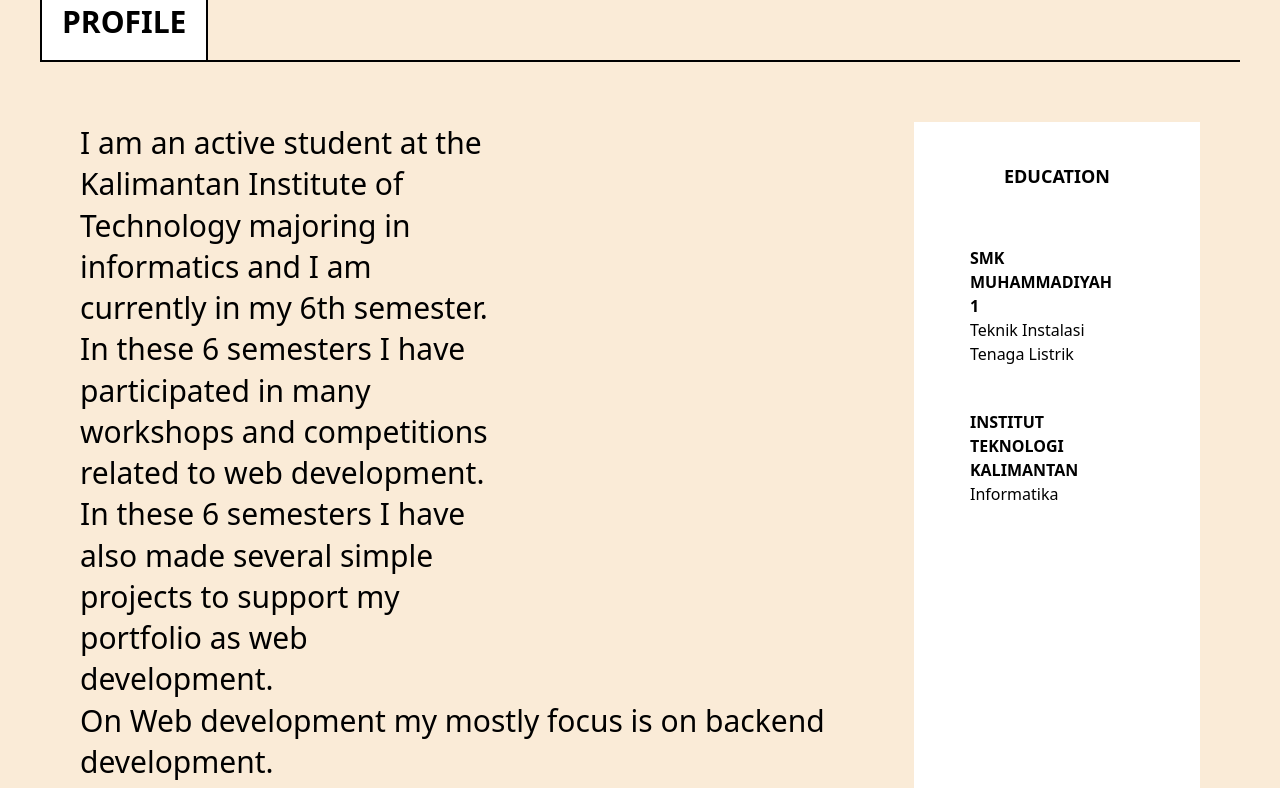
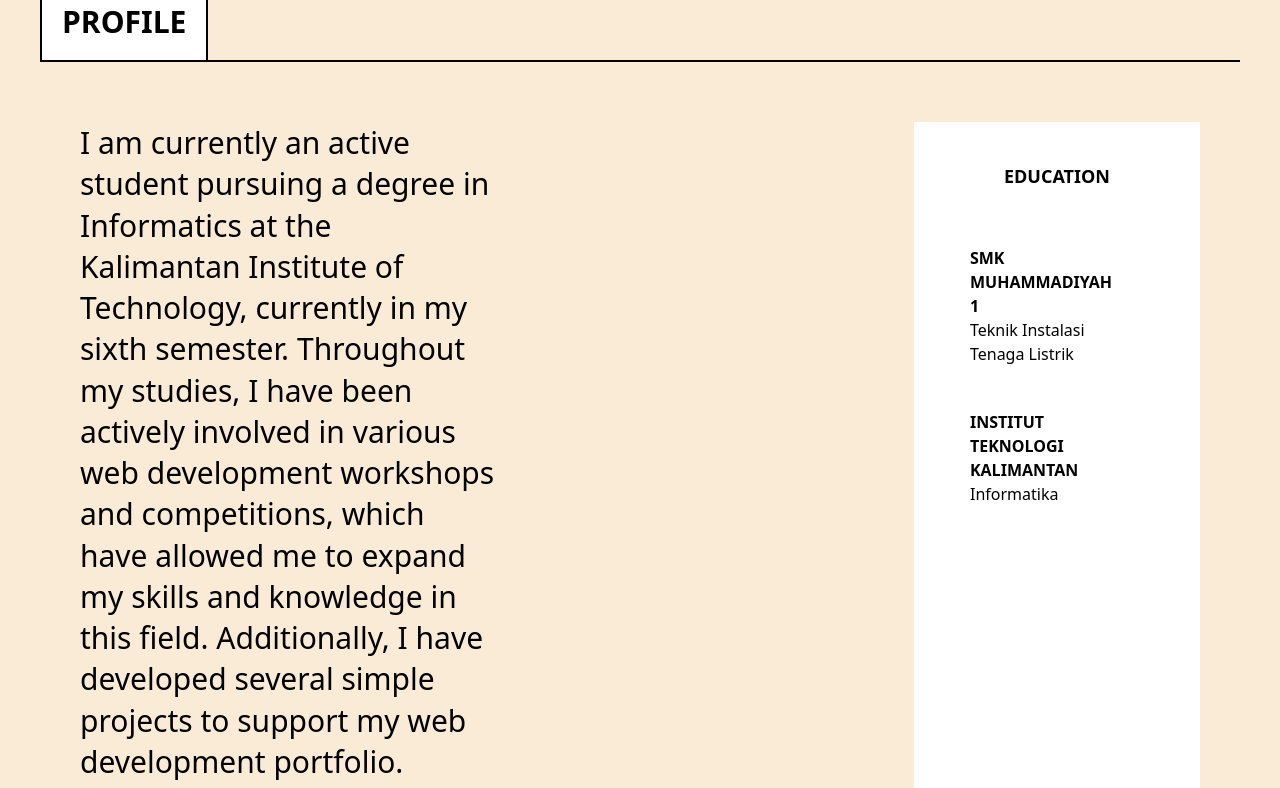
Before and after one commit to ansxy/portofolio, a Next.js app: page / in a window 1280 px wide. Shown: the part 980-1768 px from the top of the page. Built offline with nearby package versions, Linux system fonts and the light colour scheme.

Commit message:
enchancemt : profile

```diff
--- a/pages/components/profile.js
+++ b/pages/components/profile.js
@@ -3,7 +3,7 @@ import Image from "next/image";
 export default function Profile() {
   return (
     <div id="one" className="m-10 flex relative">
-            {/* <div className="bg-orange-500 w-full h-[50rem] absolute -z-10"></div> */}
+      {/* <div className="bg-orange-500 w-full h-[50rem] absolute -z-10"></div> */}
       <section className="flex w-full flex-col items-start">
         <div className="w-full flex">
           <p className="p-5 text-3xl font-bold border-2 border-black text-black bg-white">
@@ -14,15 +14,10 @@ export default function Profile() {
         <div className=" h-full p-10 w-full mt-5 flex">
           <section className="flex flex-col flex-grow-0 text-black lg:text-3xl md;text-lg">
             <p className="w-1/2 font-light leading-snug">
-              I am an active student at the Kalimantan Institute of Technology
-              majoring in informatics and I am currently in my 6th semester. In
-              these 6 semesters I have participated in many workshops and
-              competitions related to web development. In these 6 semesters I
-              have also made several simple projects to support my portfolio as
-              web development.
+              I am currently an active student pursuing a degree in Informatics at the Kalimantan Institute of Technology, currently in my sixth semester. Throughout my studies, I have been actively involved in various web development workshops and competitions, which have allowed me to expand my skills and knowledge in this field. Additionally, I have developed several simple projects to support my web development portfolio.
             </p>
             <p className="font-light leading-snug">
-                On Web development my mostly focus is on backend development.
+              My primary focus in web development has been on backend development, where I have gained proficiency in a variety of tools and programming languages. I am committed to furthering my expertise in this area and am eager to explore new challenges and opportunities in the field.
             </p>
             <p className="mb-5 font-light mt-5">Technologies i'am using </p>
             <ul className="font-light h-[10rem] flex flex-col flex-wrap">
```
